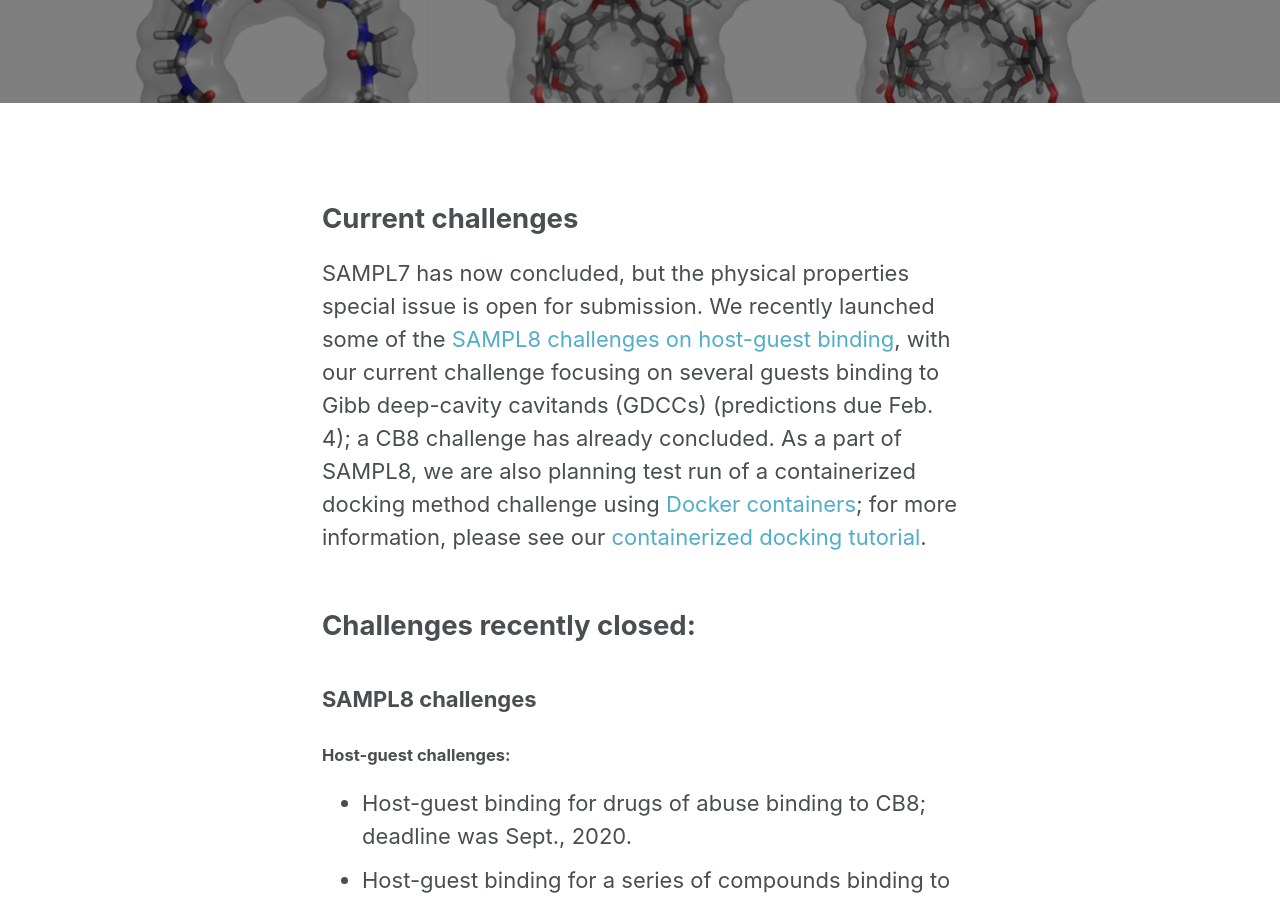
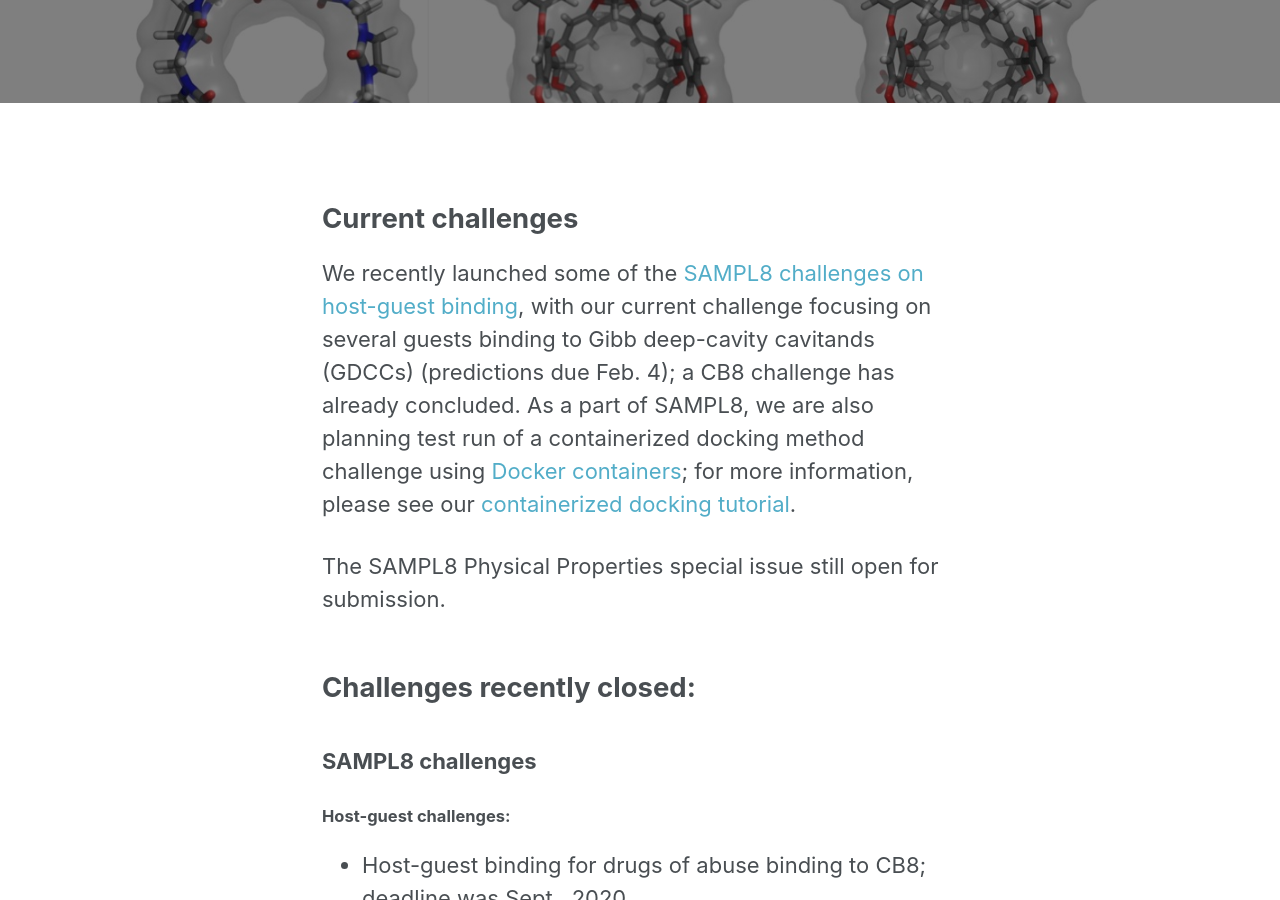
Before and after one commit to samplchallenges/samplchallenges.github.io, a Jekyll site: the page built from _current_challenges/index.md, in a window 1280 px wide and 900 px high, scrolled down 287 px. Built offline with Jekyll 4.4.1, drawn with Linux system fonts in a browser that asks for light colours; some of the changed text lies outside the part shown.

Commit message:
Update index.md

```diff
--- a/_current_challenges/index.md
+++ b/_current_challenges/index.md
@@ -10,8 +10,10 @@ excerpt: "Current and upcoming SAMPL challenges and meetings"
 ---
 
 ## Current challenges
+We recently launched some of the [SAMPL8 challenges on host-guest binding](https://github.com/samplchallenges/SAMPL8), with our current challenge focusing on several guests binding to Gibb deep-cavity cavitands (GDCCs) (predictions due Feb. 4); a CB8 challenge has already concluded. As a part of SAMPL8, we are also planning test run of a containerized docking method challenge using [Docker containers](https://www.docker.com/resources/what-container); for more information, please see our [containerized docking tutorial](https://github.com/samplchallenges/SAMPL-containers/tree/main/tutorials).
 
-SAMPL7 has now concluded, but the physical properties special issue is open for submission. We recently launched some of the [SAMPL8 challenges on host-guest binding](https://github.com/samplchallenges/SAMPL8), with our current challenge focusing on several guests binding to Gibb deep-cavity cavitands (GDCCs) (predictions due Feb. 4); a CB8 challenge has already concluded. As a part of SAMPL8, we are also planning test run of a containerized docking method challenge using [Docker containers](https://www.docker.com/resources/what-container); for more information, please see our [containerized docking tutorial](https://github.com/samplchallenges/SAMPL-containers/tree/main/tutorials).
+
+The SAMPL8 Physical Properties special issue still open for submission.
 
 ## Challenges recently closed:
 
```
Also changed, not shown: other parts of _current_challenges/index.md (+1 -0 lines).
